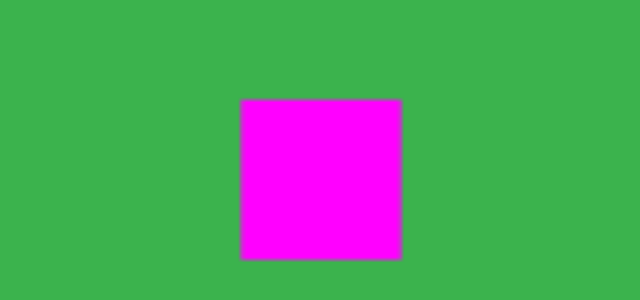
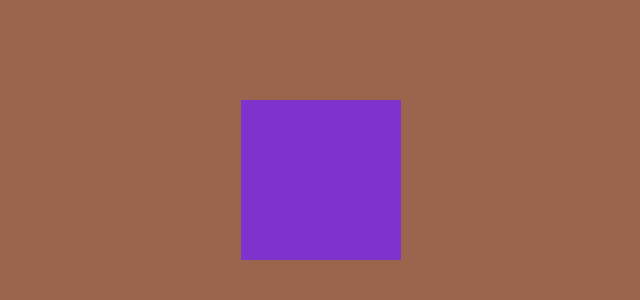
Before and after one commit to Mythidas/roguem, a website with bundled scripts: page public/index.html in a window 1280 px wide. Shown: the part 220-520 px from the top of the page, without its empty margins (319-959 px from the left). Built offline with nearby package versions, Linux system fonts and the light colour scheme.

Commit message:
fix canvas resolution

```diff
--- a/public/engine.js
+++ b/public/engine.js
@@ -13,7 +13,7 @@ function main() {
   `;
     const fsSource = `
     void main() {
-      gl_FragColor = vec4(1.0, 0.0, 1.0, 1.0);
+      gl_FragColor = vec4(0.5, 0.2, 0.8, 1.0);
     }
   `;
     const canvas = document.querySelector("#gl-canvas");
@@ -24,8 +24,7 @@ function main() {
         alert("Unable to initialize WebGL. Your browser or machine may not support it.");
         return;
     }
-    gl.viewport(0, 0, canvas.width, canvas.height);
-    gl.clearColor(0.23, 0.7, 0.3, 1.0);
+    gl.clearColor(0.6, 0.4, 0.3, 1.0);
     gl.clearDepth(1.0);
     gl.enable(gl.DEPTH_TEST);
     gl.depthFunc(gl.LEQUAL);
--- a/public/index.html
+++ b/public/index.html
@@ -9,7 +9,7 @@
 </head>
 
 <body class="w-screen h-screen bg-slate-700 text-white">
-  <canvas id="gl-canvas" class="size-full"></canvas>
+  <canvas id="gl-canvas" class="size-full" width="1920" height="1080"></canvas>
 </body>
 
 </html>
--- a/src/engine.ts
+++ b/src/engine.ts
@@ -16,7 +16,7 @@ function main() {
 
   const fsSource = `
     void main() {
-      gl_FragColor = vec4(1.0, 0.0, 1.0, 1.0);
+      gl_FragColor = vec4(0.5, 0.2, 0.8, 1.0);
     }
   `;
 
@@ -32,8 +32,7 @@ function main() {
     return;
   }
 
-  gl.viewport(0, 0, canvas.width, canvas.height);
-  gl.clearColor(0.23, 0.7, 0.3, 1.0);
+  gl.clearColor(0.6, 0.4, 0.3, 1.0);
   gl.clearDepth(1.0);
   gl.enable(gl.DEPTH_TEST);
   gl.depthFunc(gl.LEQUAL)
```
Also changed, not shown: public/styles.css.
